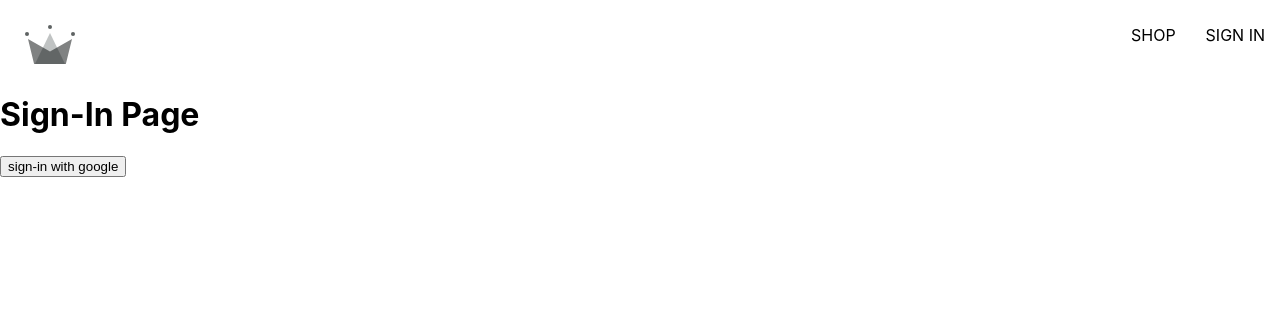
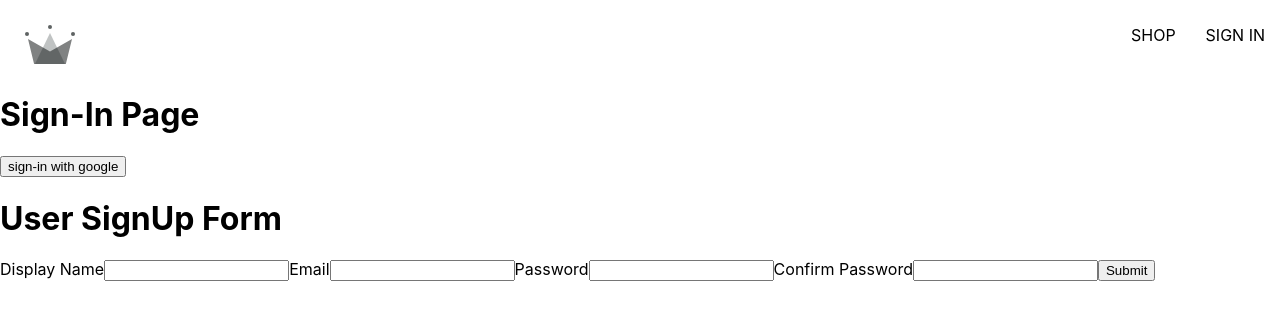
Before and after one commit to chitrang313/react-crwn-clothing, a React (Create React App) app: page /sign-in in a window 1280 px wide. Shown: the top 320 px of the page. Built offline with nearby package versions, Linux system fonts and the light colour scheme.

Commit message:
user sign up form added

```diff
--- /dev/null
+++ b/src/components/sign-up-form/sign-up-form.component.jsx
@@ -0,0 +1,65 @@
+import { useState } from "react";
+
+const defaultForm = {
+  displayName: "",
+  email: "",
+  password: "",
+  confirmPassword: "",
+};
+
+function SignUpForm(params) {
+  const [signUpForm, setSignUpForm] = useState(defaultForm);
+  const { displayName, email, password, confirmPassword } = signUpForm;
+
+  console.log("signUpForm", signUpForm);
+
+  const onChangeHandler = (event) => {
+    const { name, value } = event.target;
+    setSignUpForm({ ...signUpForm, [name]: value });
+  };
+  return (
+    <div>
+      <h1>User SignUp Form</h1>
+      <form>
+        <label>Display Name</label>
+        <input
+          required
+          type="text"
+          onChange={onChangeHandler}
+          name="displayName"
+          value={displayName}
+        />
+
+        <label>Email</label>
+        <input
+          required
+          type="email"
+          onChange={onChangeHandler}
+          name="email"
+          value={email}
+        />
+
+        <label>Password</label>
+        <input
+          required
+          type="password"
+          onChange={onChangeHandler}
+          name="password"
+          value={password}
+        />
+
+        <label>Confirm Password</label>
+        <input
+          required
+          type="password"
+          onChange={onChangeHandler}
+          name="confirmPassword"
+          value={confirmPassword}
+        />
+
+        <button onSubmit={() => {}}>Submit</button>
+      </form>
+    </div>
+  );
+}
+export default SignUpForm;
--- a/src/routes/sign-in/sign-in.component.jsx
+++ b/src/routes/sign-in/sign-in.component.jsx
@@ -1,3 +1,4 @@
+import SignUpForm from "../../components/sign-up-form/sign-up-form.component.jsx";
 import {
   signInWithGooglePopup,
   createUserDocumentFromAuth,
@@ -13,6 +14,7 @@ function SignIn(params) {
     <div>
       <h1>Sign-In Page</h1>
       <button onClick={onGoogleSignInHandler}>sign-in with google</button>
+      <SignUpForm />
     </div>
   );
 }
```
